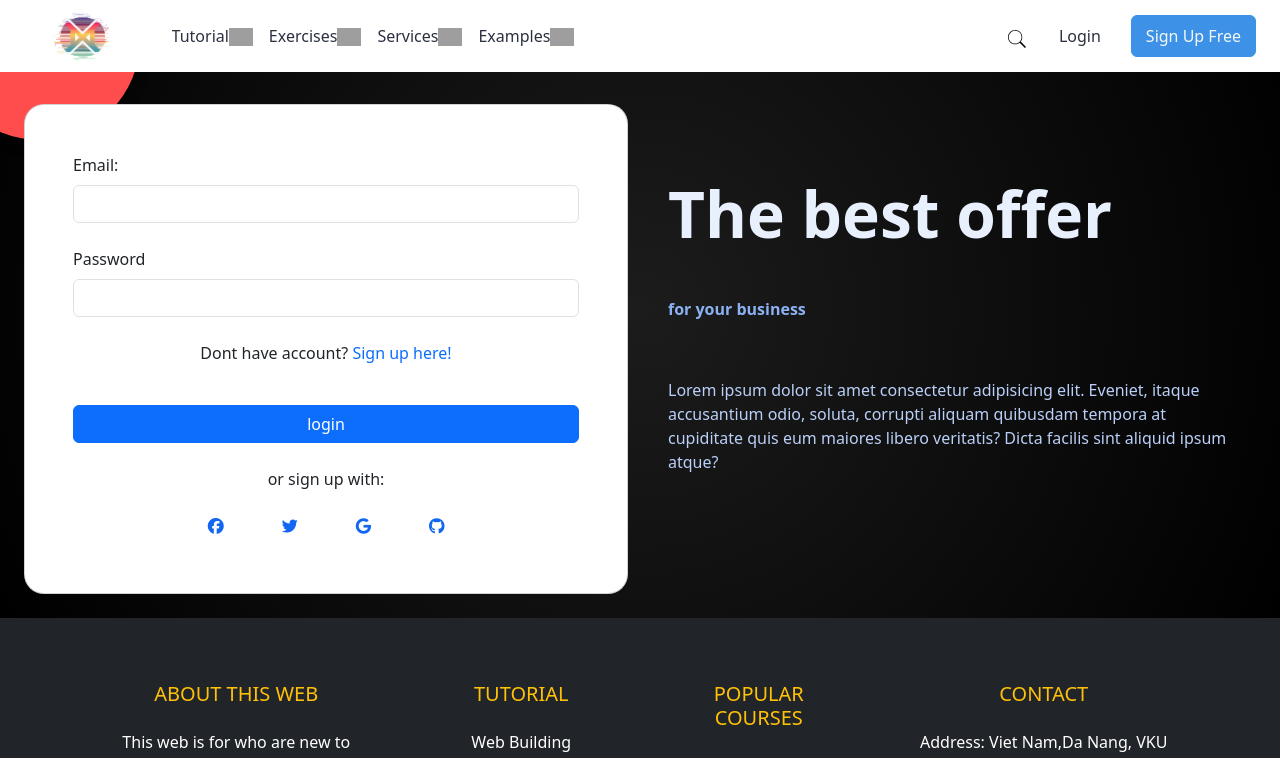
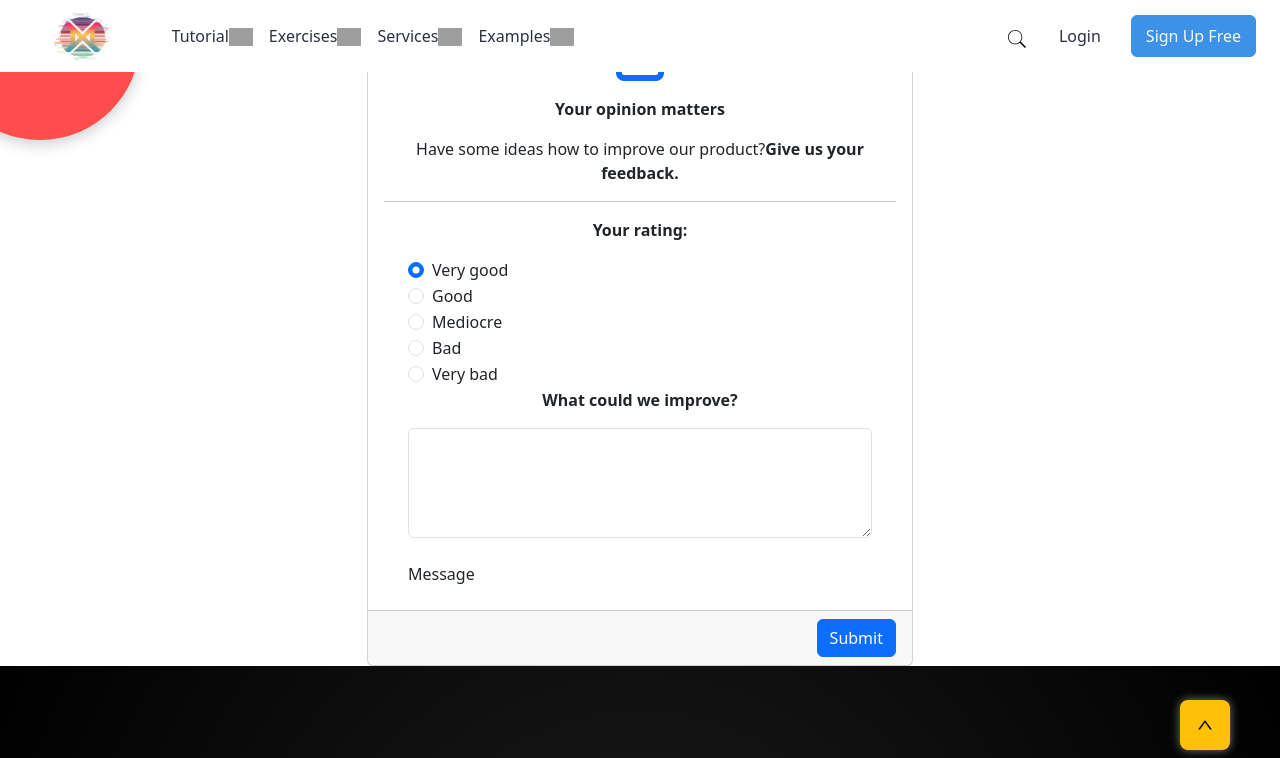
Before and after one commit to NgoDuc2505/BWS_TRLweb, a React (Vite) app: page /login in a window 1280 px wide. Shown: the top 758 px of the page. Built offline with nearby package versions, Linux system fonts and the light colour scheme; grey boxes are pictures that could not be loaded.

Commit message:
surveryForm

```diff
--- a/src/components/Sub-header/SubHead.jsx
+++ b/src/components/Sub-header/SubHead.jsx
@@ -1,14 +1,110 @@
+import React from "react";
+import ReactDOM from "react-dom";
+import swal from 'sweetalert';
+import {
+  MDBBtn,
+  MDBCard,
+  MDBCardBody,
+  MDBCardFooter,
+  MDBCol,
+  MDBContainer,
+  MDBIcon,
+  MDBRadio,
+  MDBRow,
+  MDBTextArea,
+} from "mdb-react-ui-kit";
+import { Button } from "bootstrap";
 
-import Container from 'react-bootstrap/Container';
-import Row from 'react-bootstrap/Row';
-import Col from 'react-bootstrap/Col';
-import './subhead.css';
+export default function SubHead() {
+  const clickOk = () => {
+    // Create a container element for the custom content
+    const customAlert = document.createElement('div');
 
-function SubHead() {
+    // Define the JSX content
+    const alertContent = (
+      <div>
+        <h1>Hello world!</h1>
+        <p>This is now rendered with JSX!</p>
+      </div>
+    );
+
+    // Render the JSX content to the container element
+    ReactDOM.render(alertContent, customAlert);
+
+    // Use the container element in the sweetalert
+    swal({
+      content: customAlert,
+    });
+  };
+
   return (
-    <Container col4>
-    </Container>
+    <MDBContainer>
+      <MDBRow className="justify-content-center">
+        <MDBCol size="6">
+          <MDBCard>
+            <MDBCardBody>
+              <div className="text-center">
+                <MDBIcon far icon="file-alt mb-3 text-primary" size="4x" />
+                <p>
+                  <strong>Your opinion matters</strong>
+                </p>
+                <p>
+                  Have some ideas how to improve our product?
+                  <strong>Give us your feedback.</strong>
+                </p>
+              </div>
+
+              <hr />
+
+              <form className="px-4" action="">
+                <p className="text-center">
+                  <strong>Your rating:</strong>
+                </p>
+                <MDBRadio
+                  name="flexRadioDefault"
+                  id="flexRadioDefault1"
+                  label="Very good"
+                  className="mb-2"
+                  defaultChecked
+                />
+                <MDBRadio
+                  name="flexRadioDefault"
+                  id="flexRadioDefault2"
+                  label="Good"
+                  className="mb-2"
+                />
+                <MDBRadio
+                  name="flexRadioDefault"
+                  id="flexRadioDefault3"
+                  label="Mediocre"
+                  className="mb-2"
+                />
+                <MDBRadio
+                  name="flexRadioDefault"
+                  id="flexRadioDefault4"
+                  label="Bad"
+                  className="mb-2"
+                />
+                <MDBRadio
+                  name="flexRadioDefault"
+                  id="flexRadioDefault5"
+                  label="Very bad"
+                  className="mb-2"
+                />
+                <p className="text-center">
+                  <strong>What could we improve?</strong>
+                </p>
+                <MDBTextArea className="mb-4" label='Message' id='textAreaExample' rows={4} />
+              </form>
+            </MDBCardBody>
+            <MDBCardFooter>
+              <div className="text-end">
+                <button onClick={clickOk} className="btn btn-primary">Submit</button>
+              </div>
+            </MDBCardFooter>
+          </MDBCard>
+        </MDBCol>
+      </MDBRow>
+    </MDBContainer>
   );
 }
-
-export default SubHead;
```
Also changed, not shown: src/components/Survey form/SurveyForm.jsx (+12 -1 lines), 1 other file (tests, documents, lock files or other folders).
